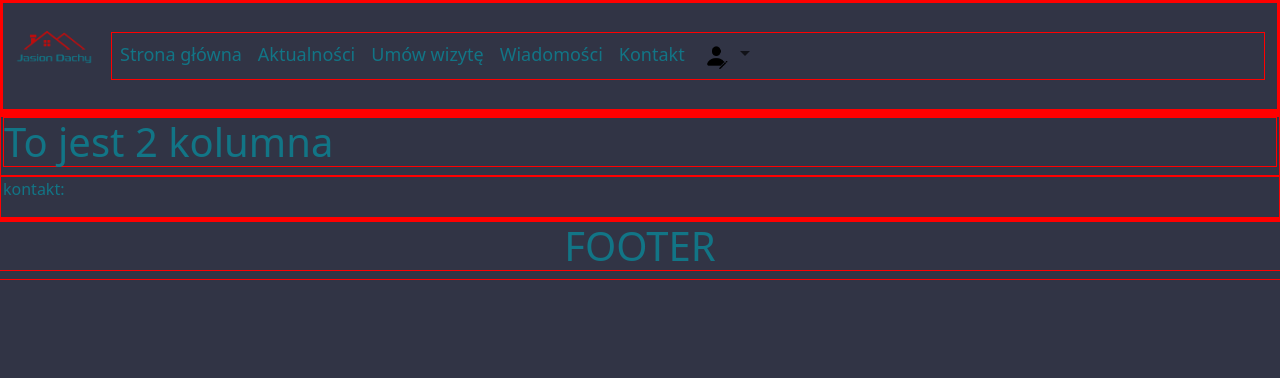
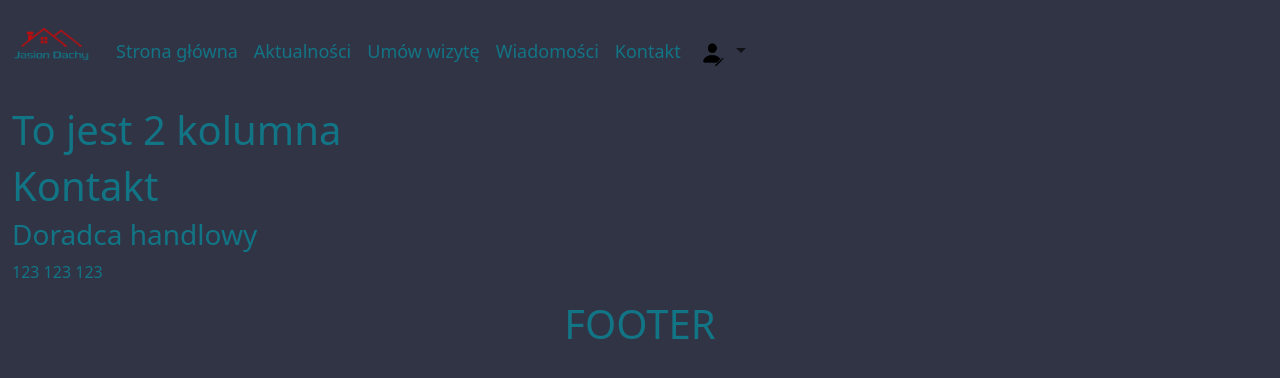
Before and after one commit to wojtekjurkowicz/budowlanka_v2, a Django app: page /kontakt/ in a window 1280 px wide. Shown: the top 378 px of the page. Run offline with Django 5.2, Linux system fonts and the light colour scheme; tables that the repository leaves empty hold one stand-in row (values such as "Sample post"); some libraries are stand-ins or nearby versions.

Commit message:
Poprawa wyglądy komentarzy

```diff
--- a/mainapp/forms.py
+++ b/mainapp/forms.py
@@ -12,7 +12,10 @@ class CommentForm(forms.ModelForm):
 
     class Meta:
         model = Comment
-        fields = ['content', 'date']
+        fields = ['content']
+        widgets = {
+            'content': forms.Textarea(attrs={'class': 'form-control'})
+        }
 
 
 class MessageForm(forms.ModelForm):
--- a/mainapp/templates/mainapp/base.html
+++ b/mainapp/templates/mainapp/base.html
@@ -15,7 +15,7 @@
     <style>
         div,h1
         {
-            border: 1px red solid;
+            #border: 1px red solid;
         }
         a
         {
@@ -39,13 +39,13 @@
         {
             background-color: #2c2e3c;
             border-radius: 10px;
-            padding: 5px;
+            padding: 15px;
             margin-bottom: 20px;
         }
     </style>
 </head>
 <body>
-    <div class = "container-fluid container-md-10">
+    <div class = "container-fluid">
         <div class = "row" style="font-size: large;">
             <div class="col-12">
                <nav class="navbar navbar-expand-lg justify-content-center">
@@ -82,25 +82,20 @@
             </div>
         </div>
         </div>
-        <div class = "container-xxl-12 container-md-8">
-            <div class="row">
-                 {% block content3 %}{% endblock content3 %}
-            </div>
+        <div class = "container-fluid container-md-8">
             <div class="row">
                 <div class="col-xxl-4 order-xxl-last col-md-12 order-md-first">
                     <h1>To jest 2 kolumna</h1>
-
                 </div>
                 <div class="col-xxl-8 order-xxl-first col-md-12 order-md-last">
                     {% block content %}{% endblock content %}
                 </div>
             </div>
-        </div>
-    <div class="row">
-        <h1 class="col-sm-12 text-center">FOOTER</h1>
+         <div class="row">
+            <h1 class="col text-center">FOOTER</h1>
+         </div>
+    </div>
 
-
-    </div>
     <script src="https://code.jquery.com/jquery-3.5.1.slim.min.js"></script>
     <script src="https://cdn.jsdelivr.net/npm/@popperjs/core@2.9.2/dist/umd/popper.min.js"></script>
     <script src="https://maxcdn.bootstrapcdn.com/bootstrap/4.5.2/js/bootstrap.min.js"></script>
--- a/mainapp/templates/mainapp/contact.html
+++ b/mainapp/templates/mainapp/contact.html
@@ -1,5 +1,9 @@
 {% extends 'mainapp/base.html' %}
 
 {% block content %}
-    <p>kontakt:</p>
+    <section>
+    <h1>Kontakt</h1>
+    <h3>Doradca handlowy</h3>
+    <p>123 123 123</p>
+    </section>
 {% endblock content %}
--- a/mainapp/templates/mainapp/message.html
+++ b/mainapp/templates/mainapp/message.html
@@ -2,10 +2,10 @@
 
 {% block content %}
 
-    <p>Napisz se wiadomosc tak o</p>
+    <h1>Napisz se wiadomosc tak o</h1>
      <form action="{% url 'budowlanka_project:message' %}" method="post">
         {% csrf_token %}
-        {{ form.as_div }}
+        {{ form.as_p }}
         <button name="submit">Wyślij</button>
     </form>
 {% endblock content %}
```
Also changed, not shown: mainapp/templates/mainapp/appointment.html (+4 -3 lines), mainapp/templates/mainapp/detail.html (+7 -8 lines), db.sqlite3, 1 other file.
